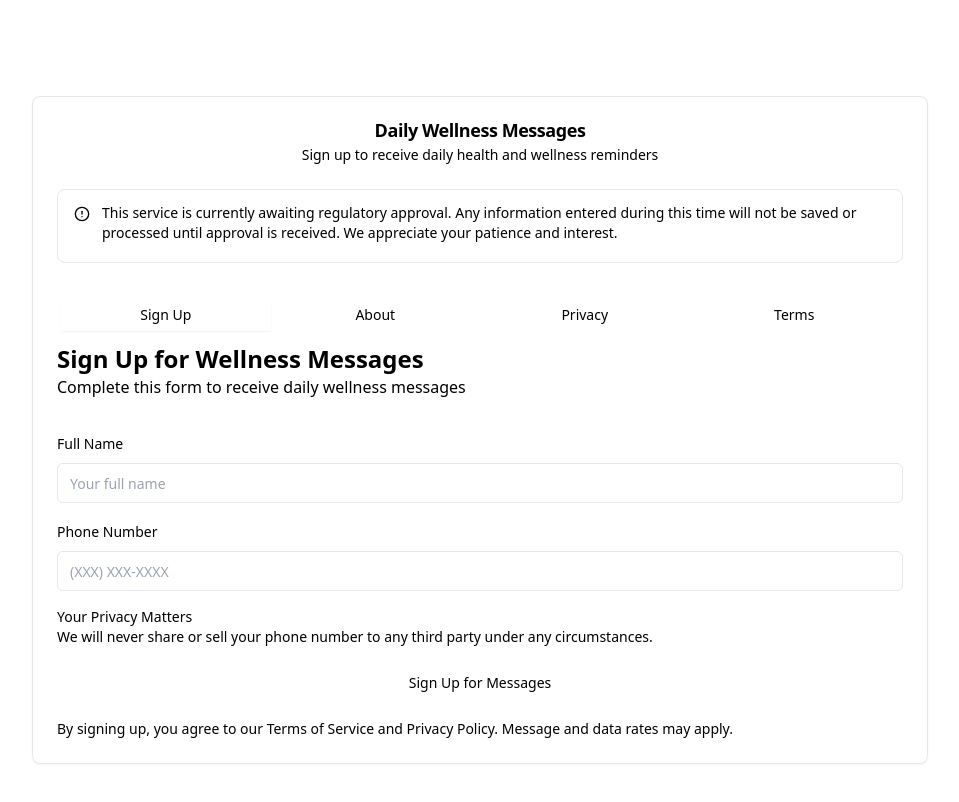
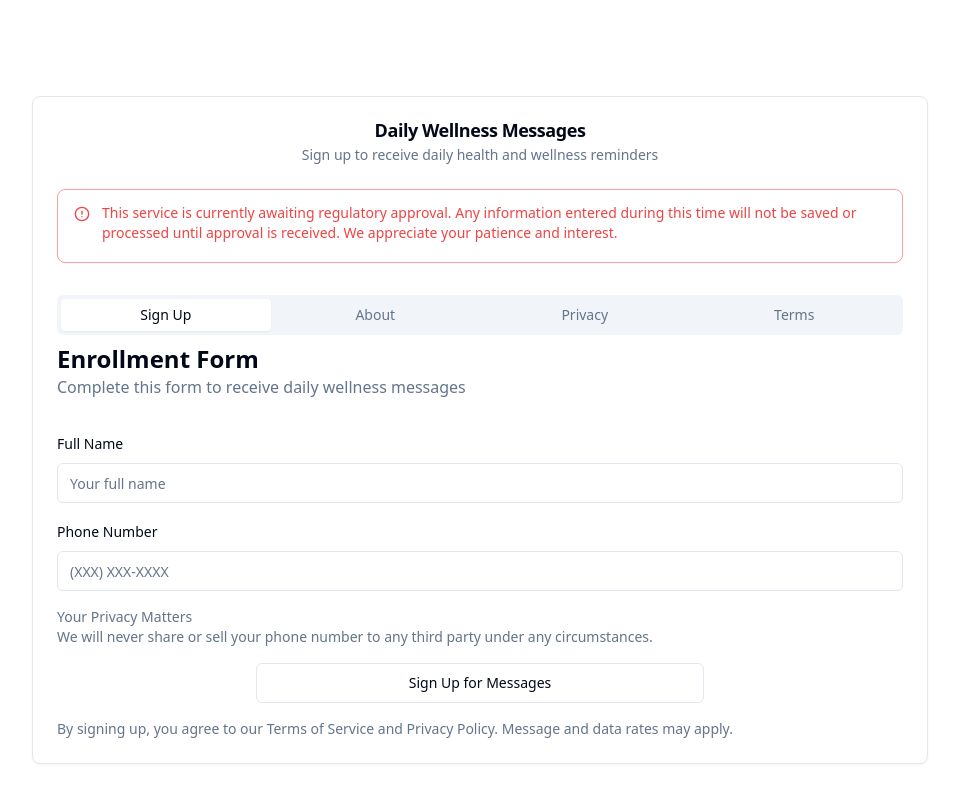
Before and after one commit to craignied/wellness-opt-in, a Next.js app: page / in a window 1280 px wide. Shown: the top 802 px of the page, without its empty margins (160-1119 px from the left). Built offline with nearby package versions, Linux system fonts and the light colour scheme.

Commit message:
Add form validation and Supabase integration

```diff
--- a/package.json
+++ b/package.json
@@ -13,6 +13,7 @@
     "@radix-ui/react-label": "^2.1.0",
     "@radix-ui/react-slot": "^1.1.0",
     "@radix-ui/react-tabs": "^1.1.1",
+    "@supabase/supabase-js": "^2.46.1",
     "class-variance-authority": "^0.7.0",
     "clsx": "^2.1.1",
     "lucide-react": "^0.454.0",
--- /dev/null
+++ b/src/app/api/submit/route.ts
@@ -0,0 +1,107 @@
+import { NextResponse } from 'next/server'
+import { supabase } from '@/lib/supabase'
+
+// Validation functions
+const validatePhoneNumber = (phone: string): { valid: boolean; formatted: string } => {
+  // Remove any non-digit characters except '+'
+  const cleaned = phone.replace(/[^\d+]/g, '')
+
+  // Basic phone number format validation
+  // Allows '+' at start, then 10-15 digits
+  const phoneRegex = /^\+?[\d]{10,15}$/
+
+  return {
+    valid: phoneRegex.test(cleaned),
+    formatted: cleaned
+  }
+}
+
+const validateFullName = (name: string): { valid: boolean; error?: string } => {
+  const trimmedName = name.trim()
+
+  if (trimmedName.length < 2) {
+    return { valid: false, error: 'Name must be at least 2 characters long' }
+  }
+
+  if (trimmedName.length > 100) {
+    return { valid: false, error: 'Name must be less than 100 characters' }
+  }
+
+  // Check for basic name characters (letters, spaces, hyphens, apostrophes)
+  const nameRegex = /^[a-zA-Z\s'-]+$/
+  if (!nameRegex.test(trimmedName)) {
+    return { valid: false, error: 'Name contains invalid characters' }
+  }
+
+  return { valid: true }
+}
+
+export async function POST(request: Request) {
+  try {
+    const data = await request.json()
+    const { fullName, phoneNumber } = data
+
+    // Validate full name
+    const nameValidation = validateFullName(fullName)
+    if (!nameValidation.valid) {
+      return NextResponse.json(
+        { success: false, message: nameValidation.error || 'Invalid name format' },
+        { status: 400 }
+      )
+    }
+
+    // Validate phone number
+    const phoneValidation = validatePhoneNumber(phoneNumber)
+    if (!phoneValidation.valid) {
+      return NextResponse.json(
+        { success: false, message: 'Please enter a valid phone number' },
+        { status: 400 }
+      )
+    }
+
+    // Check for existing subscription
+    const { data: existingUser } = await supabase
+      .from('subscribers')
+      .select('id')
+      .eq('phone_number', phoneValidation.formatted)
+      .single()
+
+    if (existingUser) {
+      return NextResponse.json(
+        { success: false, message: 'This phone number is already registered' },
+        { status: 400 }
+      )
+    }
+
+    // Store in database
+    const { error: dbError } = await supabase
+      .from('subscribers')
+      .insert([
+        {
+          full_name: fullName.trim(),
+          phone_number: phoneValidation.formatted,
+          opt_in_completed: false // Track opt-in status
+        }
+      ])
+
+    if (dbError) {
+      console.error('Database error:', dbError)
+      return NextResponse.json(
+        { success: false, message: 'Error saving subscription' },
+        { status: 500 }
+      )
+    }
+
+    return NextResponse.json({
+      success: true,
+      message: 'Successfully registered for wellness messages'
+    })
+
+  } catch (error) {
+    console.error('Form submission error:', error)
+    return NextResponse.json(
+      { success: false, message: 'Failed to process registration' },
+      { status: 500 }
+    )
+  }
+}
--- a/src/app/page.tsx
+++ b/src/app/page.tsx
@@ -1,3 +1,6 @@
+'use client'
+
+import { useState } from "react"
 import { Alert, AlertDescription } from "@/components/ui/alert"
 import { AlertCircle } from "lucide-react"
 import { Card, CardContent, CardDescription, CardHeader, CardTitle } from "@/components/ui/card"
@@ -7,6 +10,51 @@ import { Button } from "@/components/ui/button"
 import { Tabs, TabsContent, TabsList, TabsTrigger } from "@/components/ui/tabs"
 
 export default function Home() {
+  const [formData, setFormData] = useState({
+    fullName: "",
+    phone: ""
+  })
+  const [isSubmitting, setIsSubmitting] = useState(false)
+  const [error, setError] = useState<string | null>(null)
+  const [success, setSuccess] = useState(false)
+
+  const handleSubmit = async (e: React.FormEvent) => {
+    e.preventDefault()
+    setIsSubmitting(true)
+    setError(null)
+
+    try {
+      const response = await fetch('/api/submit', {
+        method: 'POST',
+        headers: {
+          'Content-Type': 'application/json',
+        },
+        body: JSON.stringify({
+          fullName: formData.fullName,
+          phoneNumber: formData.phone
+        }),
+      })
+
+      const data = await response.json()
+
+      if (!response.ok) {
+        throw new Error(data.message || 'Something went wrong')
+      }
+
+      setSuccess(true)
+      setFormData({ fullName: "", phone: "" })
+    } catch (err) {
+      setError(err instanceof Error ? err.message : 'Failed to submit form')
+    } finally {
+      setIsSubmitting(false)
+    }
+  }
+
+  const handleChange = (e: React.ChangeEvent<HTMLInputElement>) => {
+    const { id, value } = e.target
+    setFormData(prev => ({ ...prev, [id]: value }))
+  }
+
   return (
     <div className="flex min-h-screen flex-col items-center p-8 md:p-24">
       <Card className="w-full max-w-4xl">
@@ -33,19 +81,46 @@ export default function Home() {
             <TabsContent value="signup">
               <div className="space-y-8">
                 <div>
-                 <h2 className="text-2xl font-bold">Sign Up for Wellness Messages</h2>
+                  <h2 className="text-2xl font-bold">Enrollment Form</h2>
                   <p className="text-muted-foreground">Complete this form to receive daily wellness messages</p>
                 </div>
 
-               <form className="space-y-4">
+                {error && (
+                  <Alert variant="destructive">
+                    <AlertCircle className="h-4 w-4" />
+                    <AlertDescription>{error}</AlertDescription>
+                  </Alert>
+                )}
+
+                {success && (
+                  <Alert>
+                    <AlertDescription>
+                      Thank you for signing up! Your information has been recorded.
+                    </AlertDescription>
+                  </Alert>
+                )}
+
+                <form onSubmit={handleSubmit} className="space-y-4">
                   <div className="space-y-2">
                     <Label htmlFor="fullName">Full Name</Label>
-                   <Input id="fullName" placeholder="Your full name" />
+                    <Input
+                      id="fullName"
+                      placeholder="Your full name"
+                      value={formData.fullName}
+                      onChange={handleChange}
+                      required
+                    />
                   </div>
 
                   <div className="space-y-2">
                     <Label htmlFor="phone">Phone Number</Label>
-                   <Input id="phone" placeholder="(XXX) XXX-XXXX" />
+                    <Input
+                      id="phone"
+                      placeholder="(XXX) XXX-XXXX"
+                      value={formData.phone}
+                      onChange={handleChange}
+                      required
+                    />
                   </div>
 
                   <div className="mt-4 text-sm text-muted-foreground">
@@ -53,7 +128,14 @@ export default function Home() {
                     <p>We will never share or sell your phone number to any third party under any circumstances.</p>
                   </div>
 
-                 <Button type="submit" className="w-full">Sign Up for Messages</Button>
+                  <Button
+                    type="submit"
+                    variant="outline"
+                    className="w-full max-w-md mx-auto block"
+                    disabled={isSubmitting}
+                  >
+                    {isSubmitting ? "Signing up..." : "Sign Up for Messages"}
+                  </Button>
 
                   <p className="text-sm text-muted-foreground">
                     By signing up, you agree to our Terms of Service and Privacy Policy. Message and data rates may apply.
--- /dev/null
+++ b/src/lib/supabase.ts
@@ -0,0 +1,13 @@
+import { createClient } from '@supabase/supabase-js'
+
+if (!process.env.NEXT_PUBLIC_SUPABASE_URL) {
+  throw new Error('Missing env.NEXT_PUBLIC_SUPABASE_URL')
+}
+if (!process.env.NEXT_PUBLIC_SUPABASE_ANON_KEY) {
+  throw new Error('Missing env.NEXT_PUBLIC_SUPABASE_ANON_KEY')
+}
+
+export const supabase = createClient(
+  process.env.NEXT_PUBLIC_SUPABASE_URL,
+  process.env.NEXT_PUBLIC_SUPABASE_ANON_KEY
+)
--- /dev/null
+++ b/tailwind.config.js
@@ -0,0 +1,77 @@
+/** @type {import('tailwindcss').Config} */
+module.exports = {
+  darkMode: ["class"],
+  content: [
+    './pages/**/*.{ts,tsx}',
+    './components/**/*.{ts,tsx}',
+    './app/**/*.{ts,tsx}',
+    './src/**/*.{ts,tsx}',
+  ],
+  prefix: "",
+  theme: {
+    container: {
+      center: true,
+      padding: "2rem",
+      screens: {
+        "2xl": "1400px",
+      },
+    },
+    extend: {
+      colors: {
+        border: "hsl(var(--border))",
+        input: "hsl(var(--input))",
+        ring: "hsl(var(--ring))",
+        background: "hsl(var(--background))",
+        foreground: "hsl(var(--foreground))",
+        primary: {
+          DEFAULT: "hsl(var(--primary))",
+          foreground: "hsl(var(--primary-foreground))",
+        },
+        secondary: {
+          DEFAULT: "hsl(var(--secondary))",
+          foreground: "hsl(var(--secondary-foreground))",
+        },
+        destructive: {
+          DEFAULT: "hsl(var(--destructive))",
+          foreground: "hsl(var(--destructive-foreground))",
+        },
+        muted: {
+          DEFAULT: "hsl(var(--muted))",
+          foreground: "hsl(var(--muted-foreground))",
+        },
+        accent: {
+          DEFAULT: "hsl(var(--accent))",
+          foreground: "hsl(var(--accent-foreground))",
+        },
+        popover: {
+          DEFAULT: "hsl(var(--popover))",
+          foreground: "hsl(var(--popover-foreground))",
+        },
+        card: {
+          DEFAULT: "hsl(var(--card))",
+          foreground: "hsl(var(--card-foreground))",
+        },
+      },
+      borderRadius: {
+        lg: "var(--radius)",
+        md: "calc(var(--radius) - 2px)",
+        sm: "calc(var(--radius) - 4px)",
+      },
+      keyframes: {
+        "accordion-down": {
+          from: { height: "0" },
+          to: { height: "var(--radix-accordion-content-height)" },
+        },
+        "accordion-up": {
+          from: { height: "var(--radix-accordion-content-height)" },
+          to: { height: "0" },
+        },
+      },
+      animation: {
+        "accordion-down": "accordion-down 0.2s ease-out",
+        "accordion-up": "accordion-up 0.2s ease-out",
+      },
+    },
+  },
+  plugins: [require("tailwindcss-animate")],
+}
```
Also changed, not shown: 1 other file (tests, documents, lock files or other folders). Lines whose indentation alone changed are shown as unchanged.
